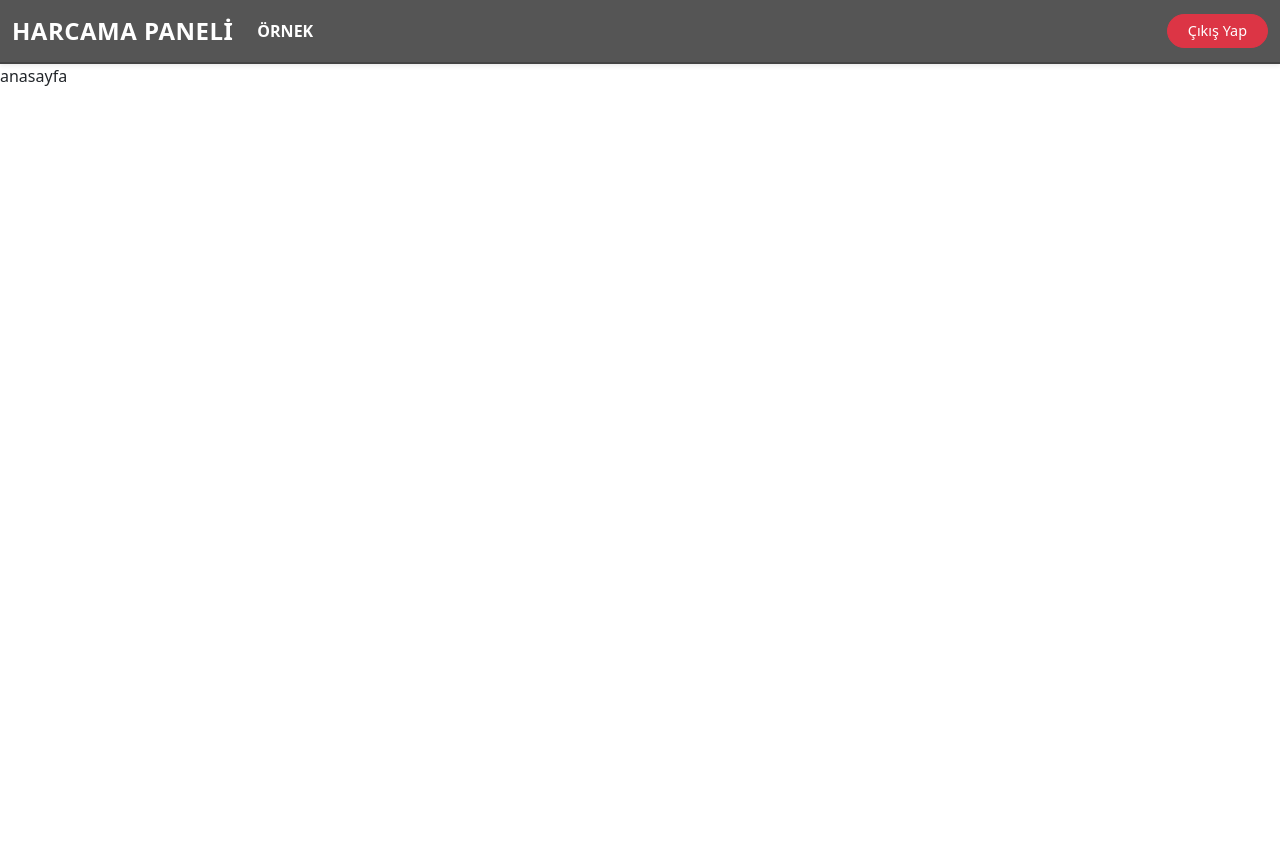
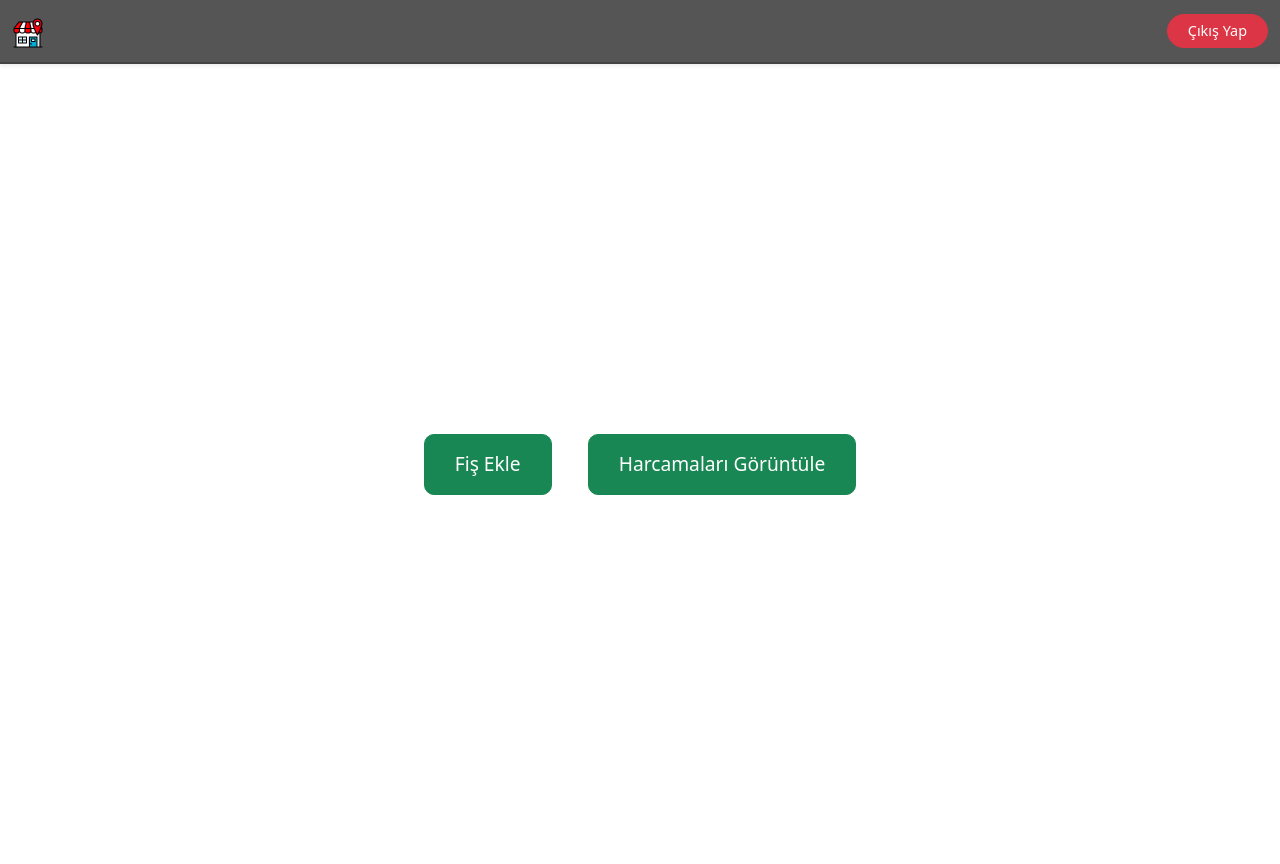
Before and after one commit to cihanayindi/market-tracking-system, a Django app: page / in a window 1280 px wide. Before the commit the page ends 86 px from the top, so only its background shows below. Run offline with Django 4.2, Linux system fonts and the light colour scheme.

Commit message:
Favicon, logo ve butonlar eklendi

```diff
--- a/MarketTracking/MarketTracking/settings.py
+++ b/MarketTracking/MarketTracking/settings.py
@@ -118,7 +118,8 @@ USE_TZ = True
 # Static files (CSS, JavaScript, Images)
 # https://docs.djangoproject.com/en/4.1/howto/static-files/
 
-STATIC_URL = 'static/'
+STATIC_URL = '/static/'
+STATICFILES_DIRS = [BASE_DIR / "static"]
 
 # Default primary key field type
 # https://docs.djangoproject.com/en/4.1/ref/settings/#default-auto-field
--- a/MarketTracking/anasayfa/templates/anasayfa/index.html
+++ b/MarketTracking/anasayfa/templates/anasayfa/index.html
@@ -3,5 +3,24 @@
 {% block title %}Anasayfa{% endblock title %}
 
 {% block content %}
-    anasayfa
+<div class="d-flex justify-content-center align-items-center vh-100">
+    <div class="text-center">
+        <a href="/fis-ekle" class="btn btn-success btn-lg mx-3">Fiş Ekle</a>
+        <a href="/harcamalari-goruntule" class="btn btn-success btn-lg mx-3">Harcamaları Görüntüle</a>
+    </div>
+</div>
+<style>
+    .btn-success {
+        border-radius: 10px;
+        font-size: 1.2rem;
+        padding: 15px 30px;
+        transition: transform 0.2s ease, background-color 0.3s ease;
+    }
+
+    .btn-success:hover {
+        background-color: #28a745; /* Daha koyu bir yeşil */
+        transform: scale(1.05); /* Hafif büyüme efekti */
+    }
+</style>
+
 {% endblock content %}
--- a/MarketTracking/templates/base.html
+++ b/MarketTracking/templates/base.html
@@ -1,6 +1,8 @@
 <!DOCTYPE html>
 <html lang="en">
 <head>
+    {% load static %}
+    <link rel="icon" type="image/x-icon" href="{% static 'images/favicon.png' %}">
     <meta charset="UTF-8">
     <meta name="viewport" content="width=device-width, initial-scale=1.0">
     <title>{% block title %} {% endblock title %} | Harcama Paneli</title>
--- a/MarketTracking/templates/partials/navbar.html
+++ b/MarketTracking/templates/partials/navbar.html
@@ -1,15 +1,18 @@
 <nav class="navbar navbar-expand-lg shadow-sm" style="background-color: #555555; z-index: 1050;">
     <div class="container-fluid">
-        <a class="navbar-brand fw-bold text-white" href="/">HARCAMA PANELİ</a>
+        {% load static %}
+        <a class="navbar-brand fw-bold text-white" href="/">
+            <img src="{% static 'images/favicon.png' %}" alt="Harcama Paneli" style="width: 32px; height: 32px;">
+        </a>
         <button class="navbar-toggler" type="button" data-bs-toggle="collapse" data-bs-target="#navbarNav" aria-controls="navbarNav" aria-expanded="false" aria-label="Toggle navigation">
             <span class="navbar-toggler-icon" style="color: white;"></span>
         </button>
         <div class="collapse navbar-collapse" id="navbarNav">
             <!-- Navbar Sol Taraf -->
             <ul class="navbar-nav me-auto mb-2 mb-lg-0">
-                <li class="nav-item">
+                {% comment %} <li class="nav-item">
                     <a class="nav-link text-white fw-semibold" href="/ornek">ÖRNEK</a>
-                </li>
+                </li>                 {% endcomment %}
             </ul>
             <!-- Navbar Sağ Taraf -->
             <ul class="navbar-nav">
```
Also changed, not shown: MarketTracking/static/images/favicon.png (added).
